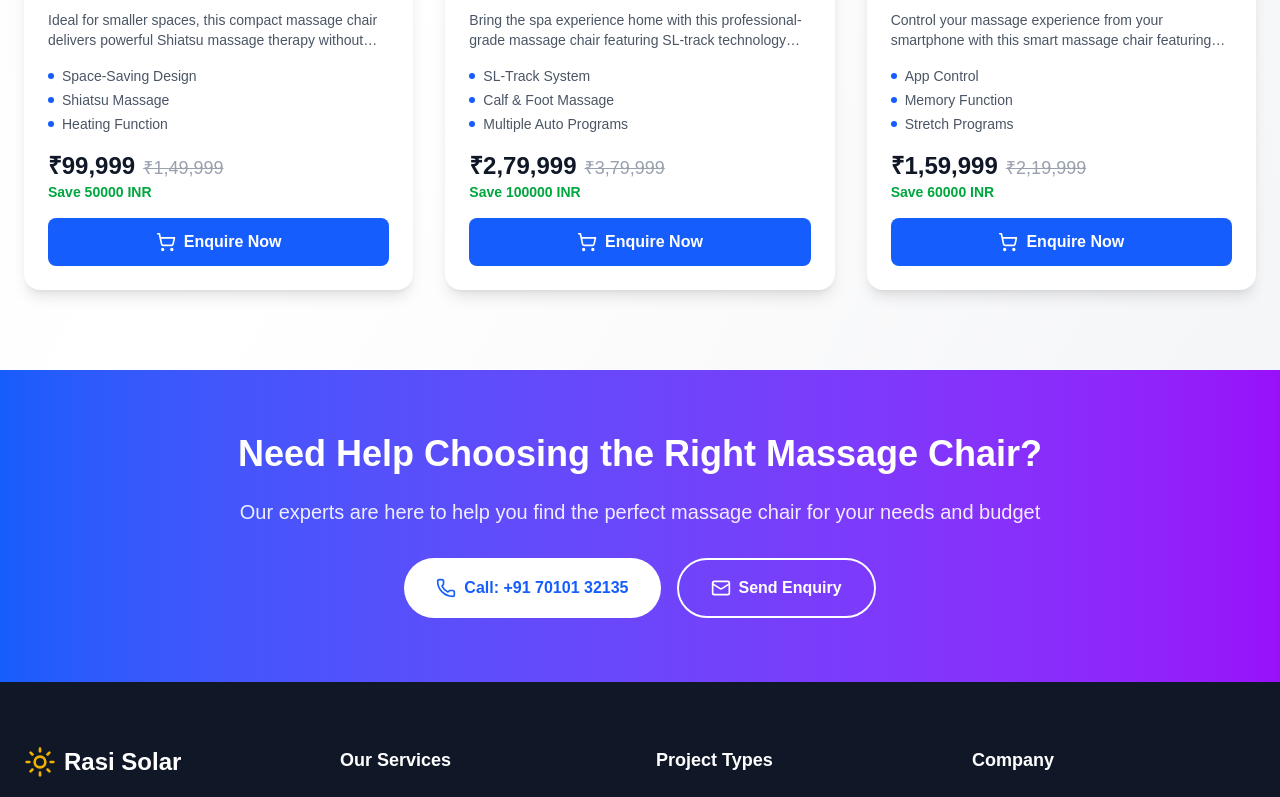
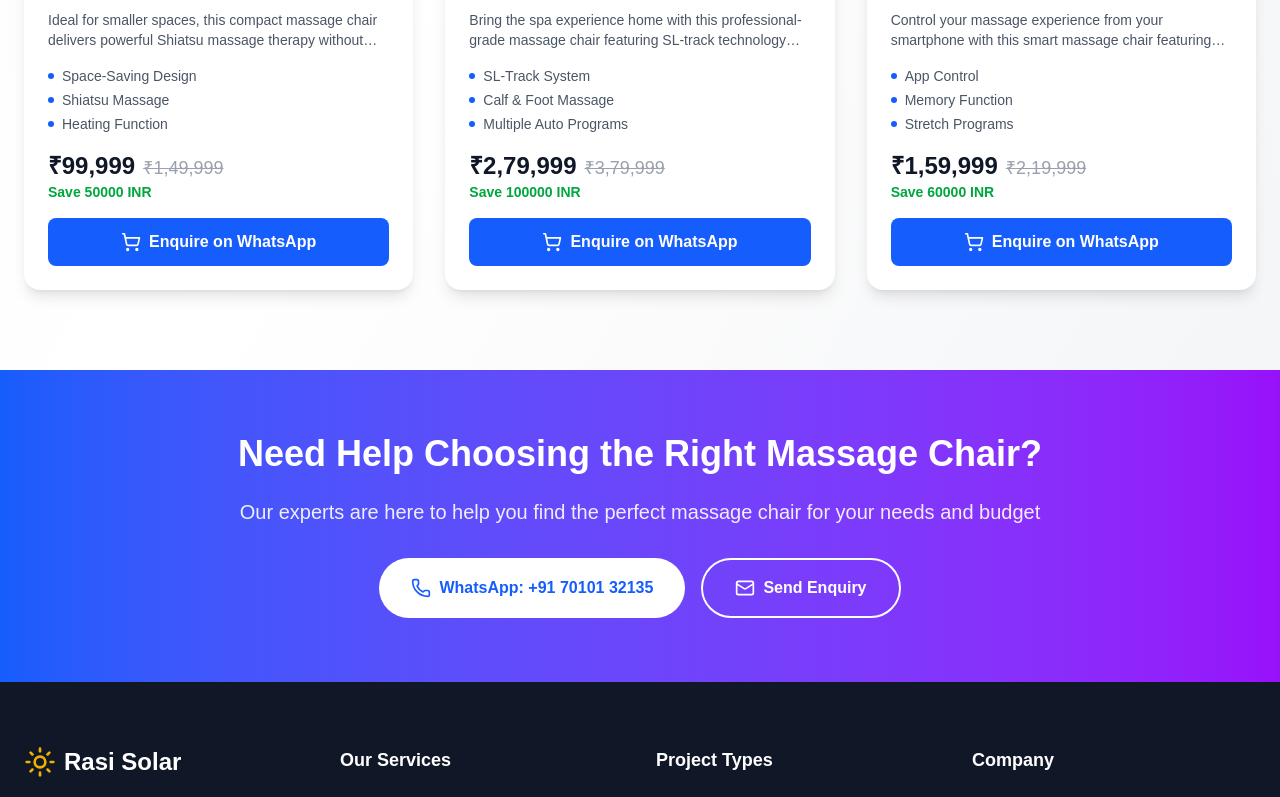
Before and after one commit to EarneyGit/rasi-solar, a Next.js app: page /massage-chairs in a window 1280 px wide. Shown: the part 1687-2484 px from the top of the page. Built offline with nearby package versions, Linux system fonts and the light colour scheme.

Commit message:
Update all enquiry buttons to WhatsApp links on massage chairs and water from air pages

```diff
--- a/app/massage-chairs/page.tsx
+++ b/app/massage-chairs/page.tsx
@@ -200,13 +200,15 @@ export default function MassageChairsPage() {
                                         </div>
 
                                         {/* Enquiry Button */}
-                                        <Link
-                                            href={`/contact?product=${encodeURIComponent(chair.name)}`}
+                                        <a
+                                            href={`https://wa.me/917010132135?text=Hi, I'm interested in ${encodeURIComponent(chair.name)} - ${chair.model}`}
+                                            target="_blank"
+                                            rel="noopener noreferrer"
                                             className="w-full bg-blue-600 text-white px-6 py-3 rounded-lg font-semibold hover:bg-blue-700 transition-colors flex items-center justify-center space-x-2"
                                         >
                                             <ShoppingCart className="w-5 h-5" />
-                                            <span>Enquire Now</span>
-                                        </Link>
+                                            <span>Enquire on WhatsApp</span>
+                                        </a>
                                     </div>
                                 </motion.div>
                             ))}
@@ -225,11 +227,13 @@ export default function MassageChairsPage() {
                         </p>
                         <div className="flex flex-col sm:flex-row gap-4 justify-center">
                             <a
-                                href="tel:+917010132135"
+                                href="https://wa.me/917010132135?text=Hi, I need help choosing a massage chair"
+                                target="_blank"
+                                rel="noopener noreferrer"
                                 className="bg-white text-blue-600 px-8 py-4 rounded-full font-semibold hover:bg-gray-100 transition-colors flex items-center justify-center space-x-2"
                             >
                                 <Phone className="w-5 h-5" />
-                                <span>Call: +91 70101 32135</span>
+                                <span>WhatsApp: +91 70101 32135</span>
                             </a>
                             <Link
                                 href="/contact"
```
